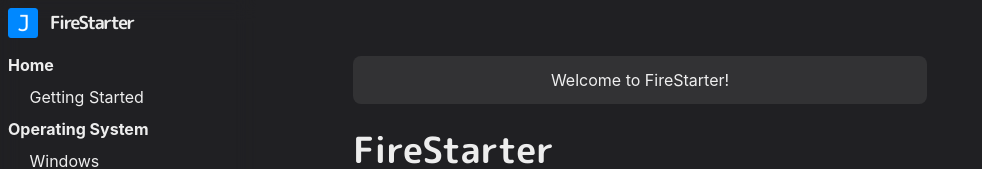
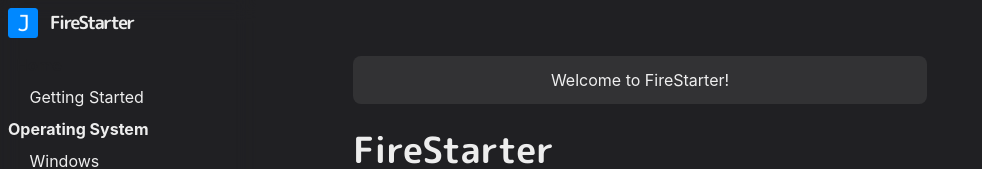
Before and after one commit to CherryYeti/FireStarter-Website, a Next.js app: page / in a window 1280 px wide. Shown: the top 169 px of the page, without its empty margins (0-982 px from the left). Built offline with nearby package versions, Linux system fonts and the light colour scheme.

Commit message:
Added home button for navbar

```diff
--- a/components/navbar.js
+++ b/components/navbar.js
@@ -60,7 +60,9 @@ const Navbar = props => {
               <Logo />
             </Heading>
           </Flex>
-          <BioYear>Home</BioYear>
+          <BioYear><LinkItem href="/" path={path}>
+          Home
+            </LinkItem></BioYear>
           <BioSection>
             &nbsp;&nbsp;&nbsp;
             <LinkItem href="/wiki" path={path}>
```
